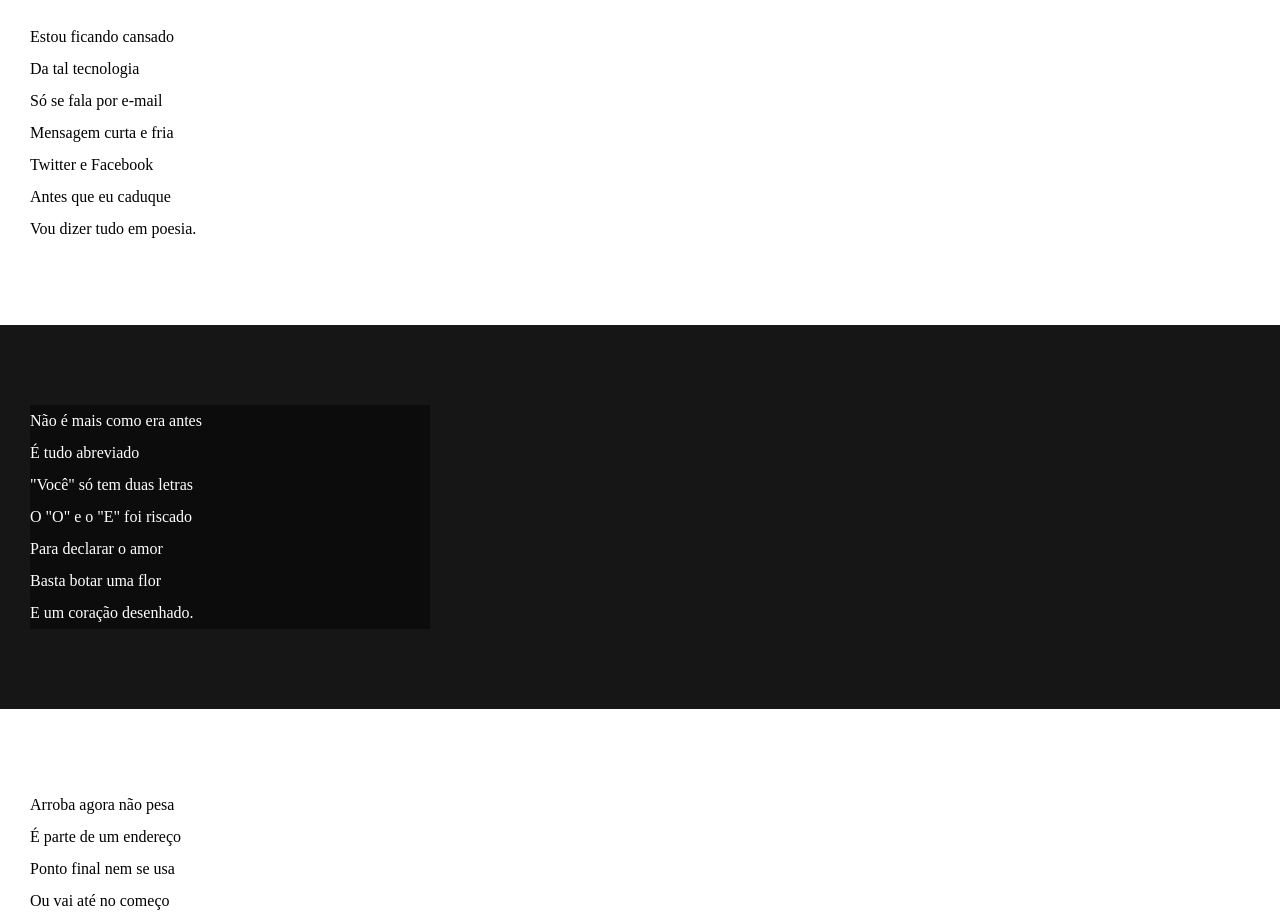
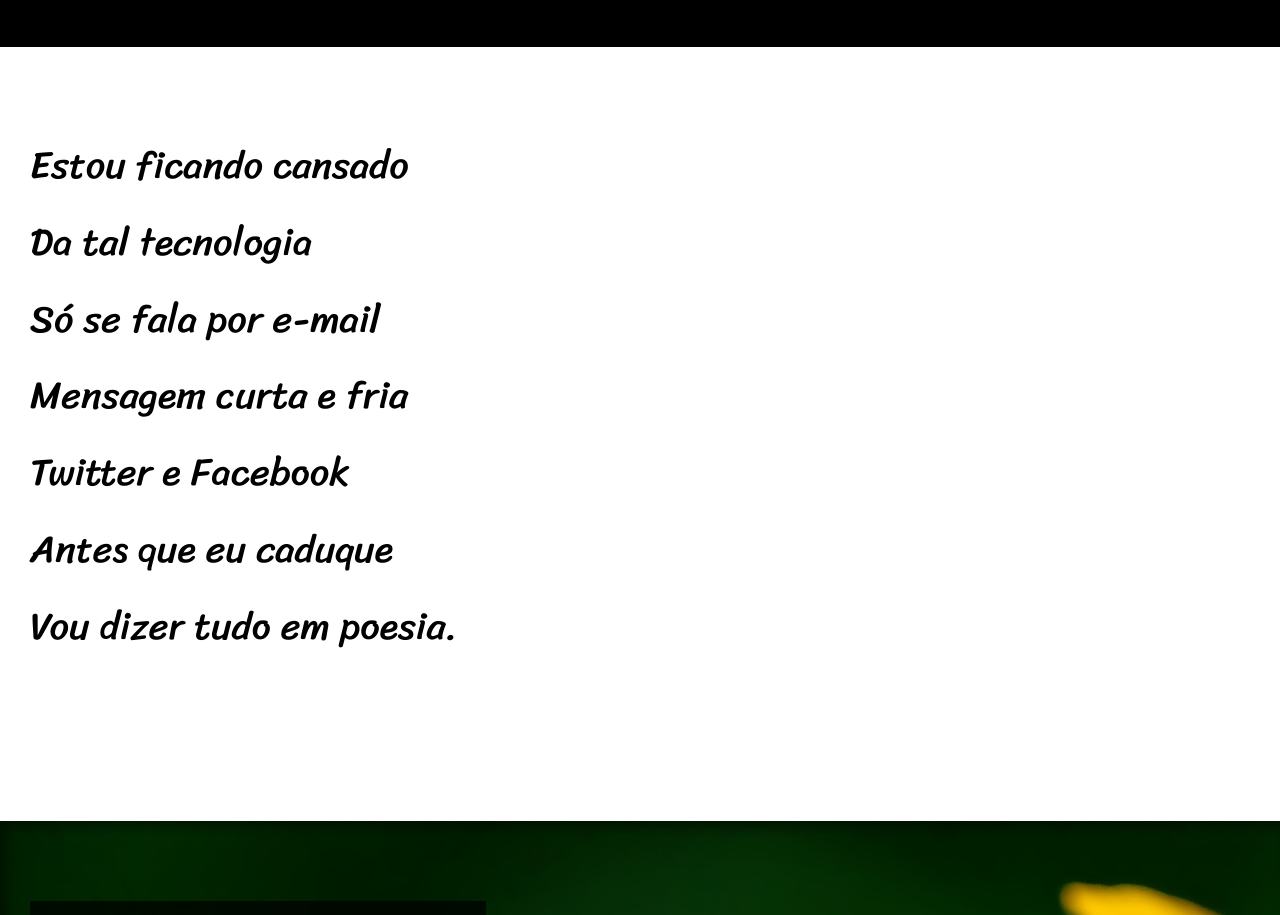
Before and after one commit to Pedrow1406/projeto-cordel, a plain HTML site: page index.html in a window 1280 px wide. Shown: the part 213-1128 px from the top of the page. Drawn offline with Linux system fonts and the light colour scheme.

Commit message:
Finalizando Projeto Cordel

```diff
--- a/index.html
+++ b/index.html
@@ -23,7 +23,7 @@
                 Vou dizer tudo em poesia.
             </p>
         </section>
-        <section class ="imagem">
+        <section class ="imagem" id="img1">
             <p>
                 Não é mais como era antes <br>
                 É tudo abreviado <br>
@@ -57,7 +57,7 @@
             </p>
         </section>
 
-        <section class ="imagem">
+        <section class ="imagem" id="img2">
             <p>
                 Tenho saudade das cartas <br>
                 Escritas com a própria mão <br>
--- a/style.css
+++ b/style.css
@@ -2,13 +2,22 @@
 
 @import url('https://fonts.googleapis.com/css2?family=Passion+One:wght@400;700;900&display=swap');
 
+@import url('https://fonts.googleapis.com/css2?family=Sriracha&display=swap');
+
+:root{
+    --fontenormal: Verdana, Geneva, Tahoma, sans-serif;
+    --fontetitulo: 'Passion One', cursive;
+    --fonteconteudo: 'Sriracha', cursive;
+}
 *{
     margin: 0;
     padding: 0;
+    font-size: 1em;
 }
 html, body{
     min-height: 100vh;
     background-color: darkgrey;
+    font-family: var(--fontenormal);
 }
 header{
     background-color: black;
@@ -17,8 +26,9 @@ header{
 }
 header > h1{
     padding-top: 50px;
-    font-family: 'Passion One';
+    font-family: var(--fontetitulo);
     font-variant: small-caps;
+    font-size: 10vw;
 }
 header > p{
     padding-bottom: 50px;
@@ -36,10 +46,17 @@ section{
     padding-bottom: 10vh;
     line-height: 2em;
     padding-left: 30px;
+    font-family: var(--fonteconteudo);
+    font-size: 3vw;
+}
+section > p{
+    padding-bottom: 2em;
 }
 section.imagem > p{
-    background-color: rgba(0, 0, 0, 0.473);
-    width: 400px;
+    background-color: rgba(0, 0, 0, 0.699);
+    display: inline-block;
+    padding: 5px;
+    text-shadow: 1px 1px 0px black;
 }
 .normal{
     background-color: white;
@@ -47,6 +64,17 @@ section.imagem > p{
 .imagem{
     background-color: rgba(0, 0, 0, 0.87);
     color: white;
+    background-position: right center;
+    background-repeat: no-repeat;
+    background-size: cover;
+    background-attachment: fixed;
+    box-shadow: inset 6px 6px 13px 0px rgba(0, 0, 0, 0.466);
+}
+section#img1{
+    background-image: url('imagens/background001.jpg');
+}
+section#img2{
+    background-image: url('imagens/background002.jpg');
 }
 footer{
     background-color: black;
```
